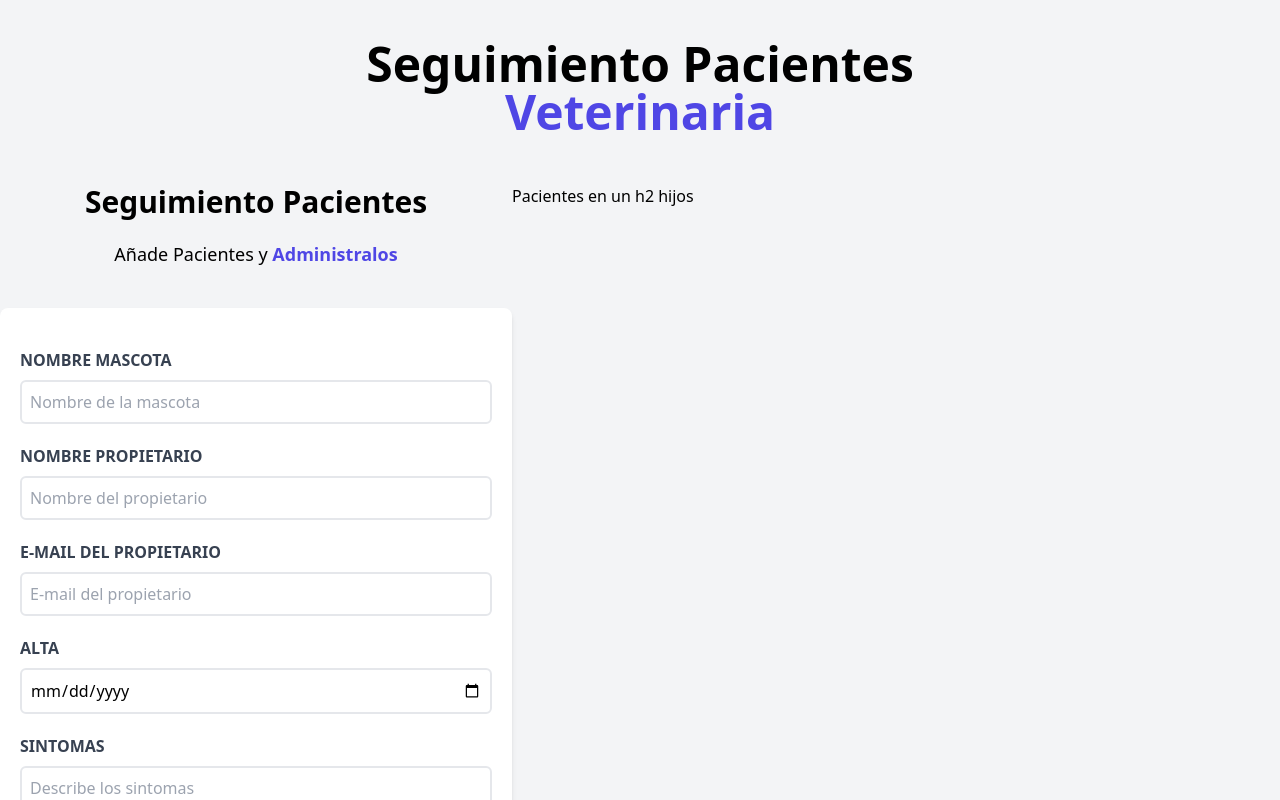
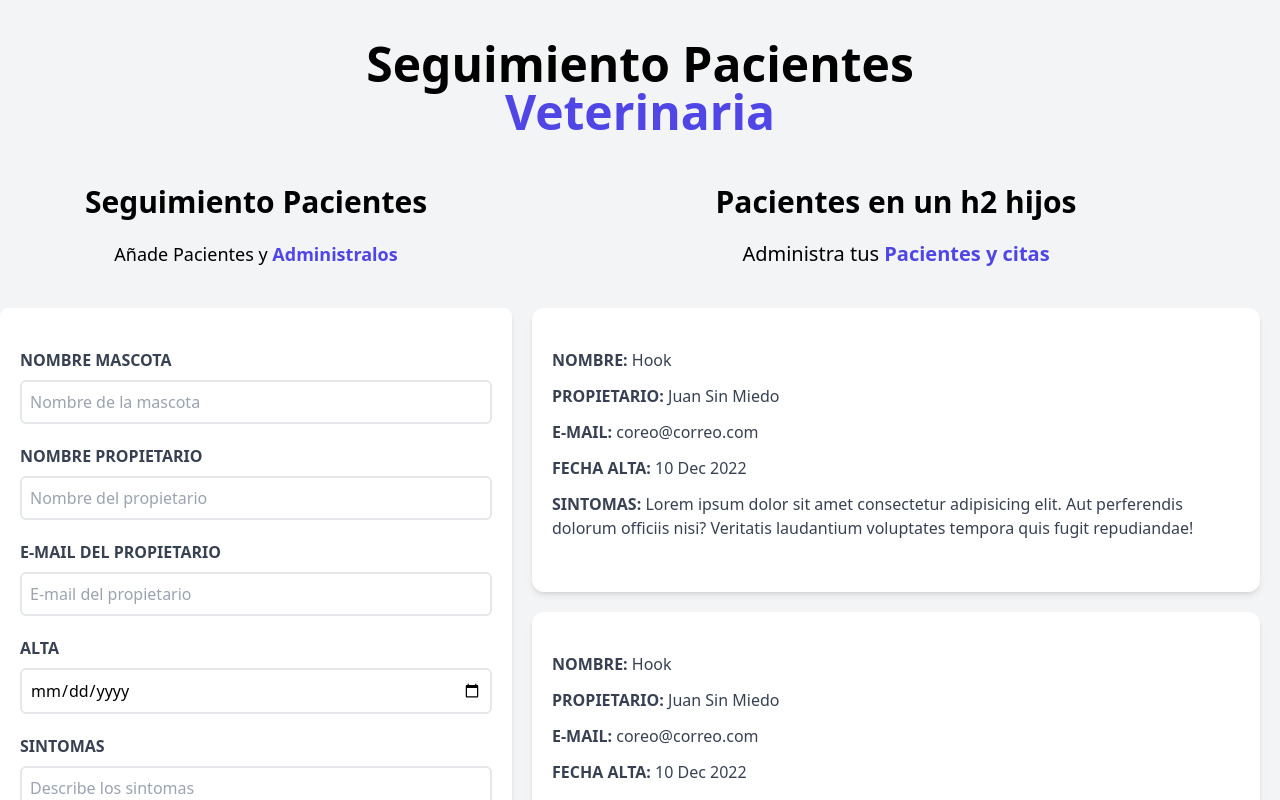
Before and after one commit to cdgutierrez456/citas-react-vite, a React (Vite) app: page / in a window 1280 px wide. Shown: the top 800 px of the page. Built offline with nearby package versions, Linux system fonts and the light colour scheme.

Commit message:
Terminando parte estetica del proyecto con creacion de componente reutilizable de Paciente

```diff
--- a/src/components/ListadoPacientes.jsx
+++ b/src/components/ListadoPacientes.jsx
@@ -1,7 +1,22 @@
+import Paciente from "./Paciente";
+
 const ListadoPacientes = () => {
   return (
-    <div className="md:w-1/2 lg:w-3/5">
-      <h2>Pacientes en un h2 hijos</h2>
+    <div className="md:w-1/2 lg:w-3/5 md:h-screen overflow-y-scroll">
+      <h2 className="font-black text-3xl text-center">
+        Pacientes en un h2 hijos
+      </h2>
+      <p className="text-xl mt-5 mb-10 text-center">
+        Administra tus {""}
+        <span className="text-indigo-600 font-bold text-xl">
+          Pacientes y citas
+        </span>
+      </p>
+      <Paciente />
+      <Paciente />
+      <Paciente />
+      <Paciente />
+      <Paciente />
     </div>
   );
 };
--- /dev/null
+++ b/src/components/Paciente.jsx
@@ -0,0 +1,32 @@
+const Paciente = () => {
+  return (
+    <div className="m-5 bg-white shadow-md px-5 py-10 rounded-xl">
+      <p className="font-bold mb-3 text-gray-700 uppercase">
+        Nombre: {""}
+        <span className="font-normal normal-case">Hook</span>
+      </p>
+      <p className="font-bold mb-3 text-gray-700 uppercase">
+        Propietario: {""}
+        <span className="font-normal normal-case">Juan Sin Miedo</span>
+      </p>
+      <p className="font-bold mb-3 text-gray-700 uppercase">
+        E-mail: {""}
+        <span className="font-normal normal-case">coreo@correo.com</span>
+      </p>
+      <p className="font-bold mb-3 text-gray-700 uppercase">
+        Fecha Alta: {""}
+        <span className="font-normal normal-case">10 Dec 2022</span>
+      </p>
+      <p className="font-bold mb-3 text-gray-700 uppercase">
+        Sintomas: {""}
+        <span className="font-normal normal-case">
+          Lorem ipsum dolor sit amet consectetur adipisicing elit. Aut
+          perferendis dolorum officiis nisi? Veritatis laudantium voluptates
+          tempora quis fugit repudiandae!
+        </span>
+      </p>
+    </div>
+  );
+};
+
+export default Paciente;
```
